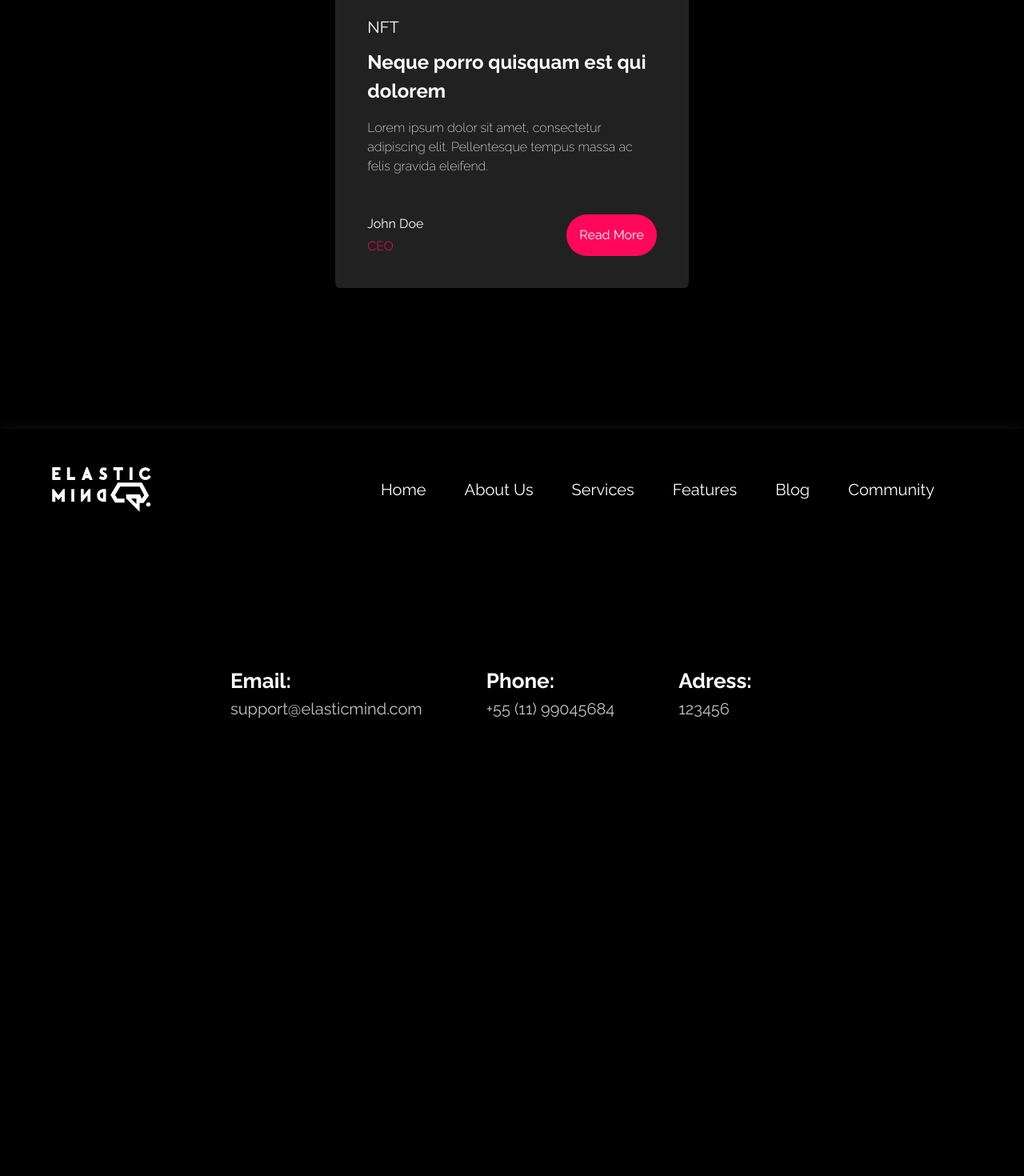
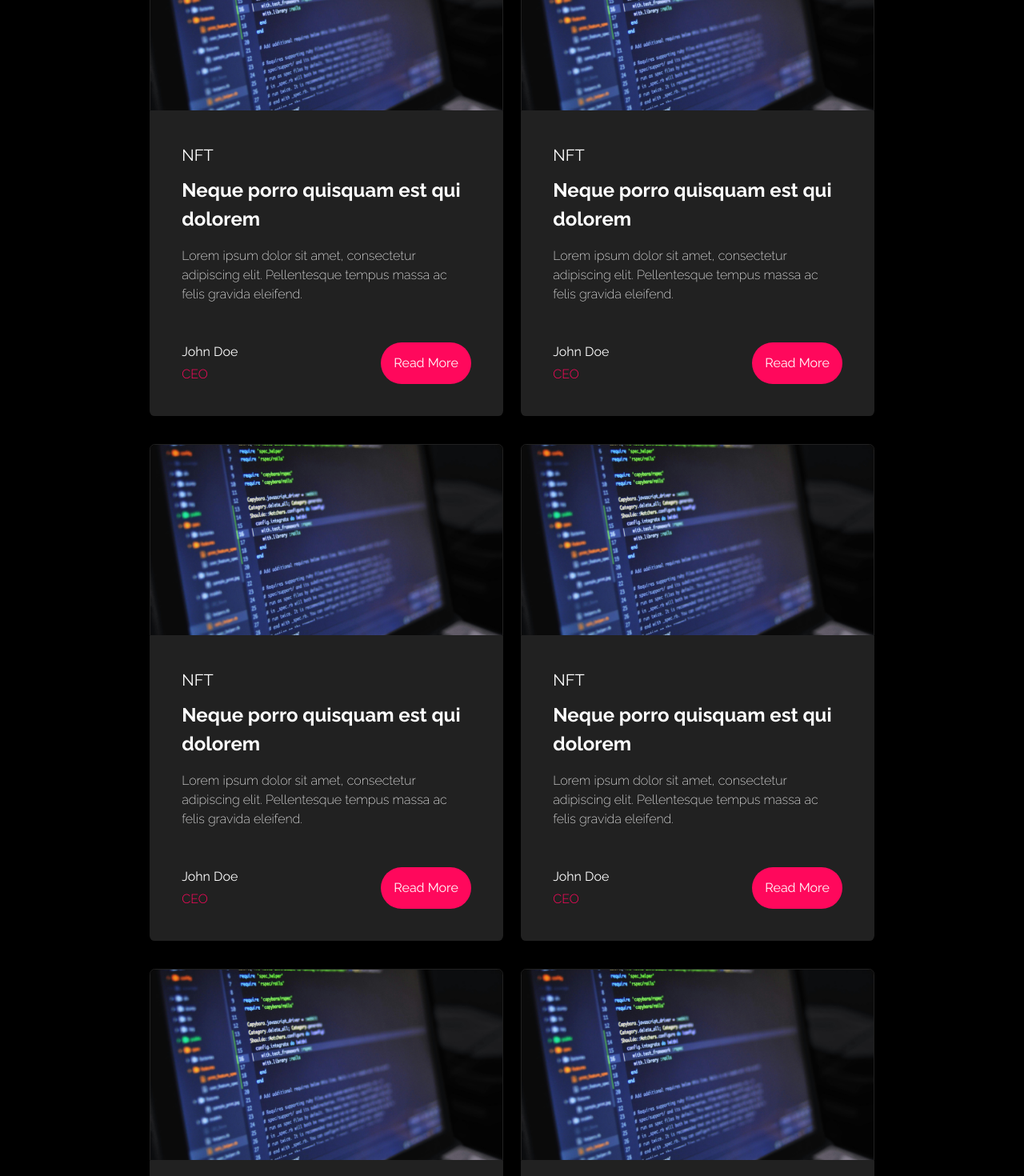
Before and after one commit to monobis/elasticmind-backup, a Next.js app: page /articles in a window 1280 px wide. Shown: the part 1600-3070 px from the top of the page at 80% size. Before the commit the page ends 2549 px from the top, so only its background shows below. Built offline with nearby package versions, Linux system fonts and the light colour scheme.

Commit message:
feat: :sparkles: Configured articles listing

```diff
--- a/src/app/articles/page.module.css
+++ b/src/app/articles/page.module.css
@@ -112,8 +112,13 @@
   display: flex;
   justify-content: center;
   align-items: center;
+  flex-wrap: wrap;
+  gap: 1rem;
+  padding: 5rem;
+  margin-top: 5rem;
+  max-width: 140rem;
 }
 
 .footer {
-  margin-top: 30rem;
+  margin-top: 10rem;
 }
--- a/src/app/articles/page.tsx
+++ b/src/app/articles/page.tsx
@@ -79,6 +79,66 @@ export default function Articles() {
               authorPosition="CEO"
               category="allArticles"
             />
+
+            <CardArticle
+              image={ArticleImage}
+              sector="nft"
+              title="Neque porro quisquam est qui dolorem"
+              description="Lorem ipsum dolor sit amet, consectetur adipiscing
+                        elit. Pellentesque tempus massa ac felis gravida
+                        eleifend."
+              author="John Doe"
+              authorPosition="CEO"
+              category="allArticles"
+            />
+
+            <CardArticle
+              image={ArticleImage}
+              sector="nft"
+              title="Neque porro quisquam est qui dolorem"
+              description="Lorem ipsum dolor sit amet, consectetur adipiscing
+                        elit. Pellentesque tempus massa ac felis gravida
+                        eleifend."
+              author="John Doe"
+              authorPosition="CEO"
+              category="allArticles"
+            />
+
+            <CardArticle
+              image={ArticleImage}
+              sector="nft"
+              title="Neque porro quisquam est qui dolorem"
+              description="Lorem ipsum dolor sit amet, consectetur adipiscing
+                        elit. Pellentesque tempus massa ac felis gravida
+                        eleifend."
+              author="John Doe"
+              authorPosition="CEO"
+              category="allArticles"
+            />
+
+            <CardArticle
+              image={ArticleImage}
+              sector="nft"
+              title="Neque porro quisquam est qui dolorem"
+              description="Lorem ipsum dolor sit amet, consectetur adipiscing
+                        elit. Pellentesque tempus massa ac felis gravida
+                        eleifend."
+              author="John Doe"
+              authorPosition="CEO"
+              category="allArticles"
+            />
+
+            <CardArticle
+              image={ArticleImage}
+              sector="nft"
+              title="Neque porro quisquam est qui dolorem"
+              description="Lorem ipsum dolor sit amet, consectetur adipiscing
+                        elit. Pellentesque tempus massa ac felis gravida
+                        eleifend."
+              author="John Doe"
+              authorPosition="CEO"
+              category="allArticles"
+            />
           </section>
         </section>
       </section>
--- a/src/components/CardArticle/styles.module.css
+++ b/src/components/CardArticle/styles.module.css
@@ -6,6 +6,7 @@
   height: 20rem;
   padding: 0.2rem;
   border-radius: 1rem;
+  margin-bottom: 20rem;
 }
 
 .articleImage {
```
